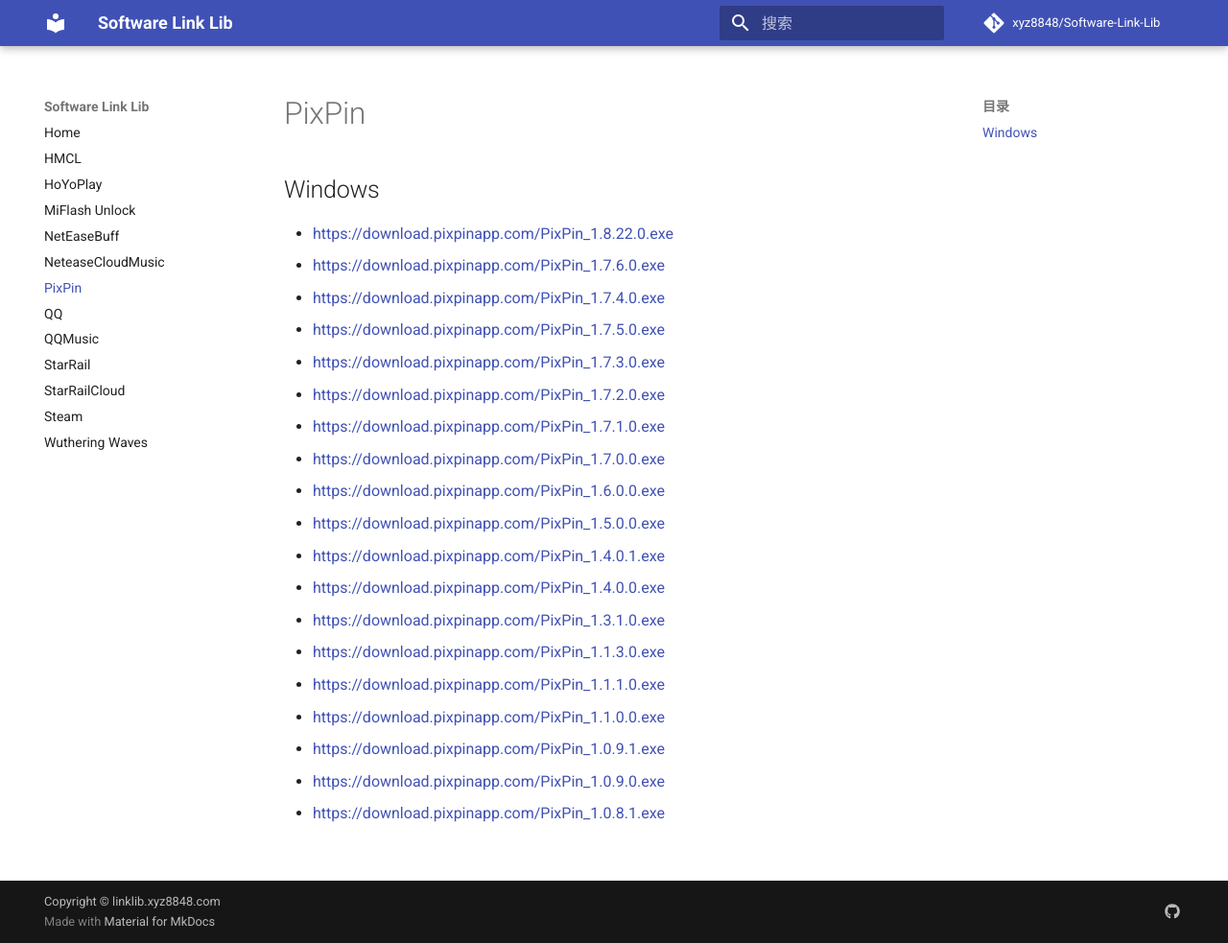
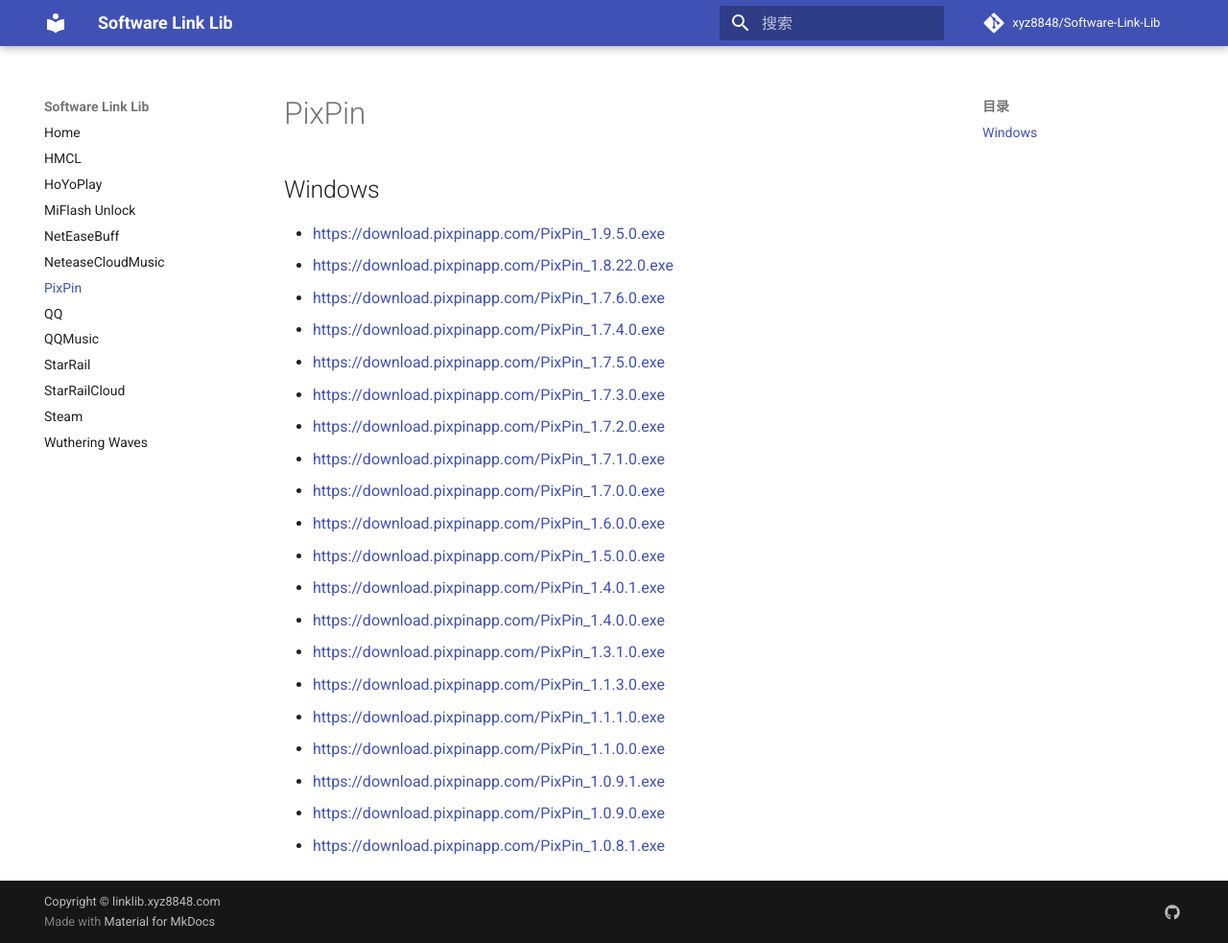
Before and after one commit to xyz8848/Software-Link-Lib, an MkDocs documentation site: the page built from docs/PixPin.md, in a window 1280 px wide and 983 px high. Shown: the whole window at 96% size. Built offline with MkDocs 1.6.1 and Material for MkDocs 9.7.7, drawn with Linux system fonts in a browser that asks for light colours; comment, search, counter and statistics services are not loaded; part of the change alters nothing that is shown.

Commit message:
Update PixPin.md

```diff
--- a/docs/PixPin.md
+++ b/docs/PixPin.md
@@ -1,6 +1,7 @@
 # PixPin
 
 ## Windows
+- [https://download.pixpinapp.com/PixPin_1.9.5.0.exe](https://download.pixpinapp.com/PixPin_1.9.5.0.exe)
 - [https://download.pixpinapp.com/PixPin_1.8.22.0.exe](https://download.pixpinapp.com/PixPin_1.8.22.0.exe)
 - [https://download.pixpinapp.com/PixPin_1.7.6.0.exe](https://download.pixpinapp.com/PixPin_1.7.6.0.exe)
 - [https://download.pixpinapp.com/PixPin_1.7.4.0.exe](https://download.pixpinapp.com/PixPin_1.7.4.0.exe)
```
